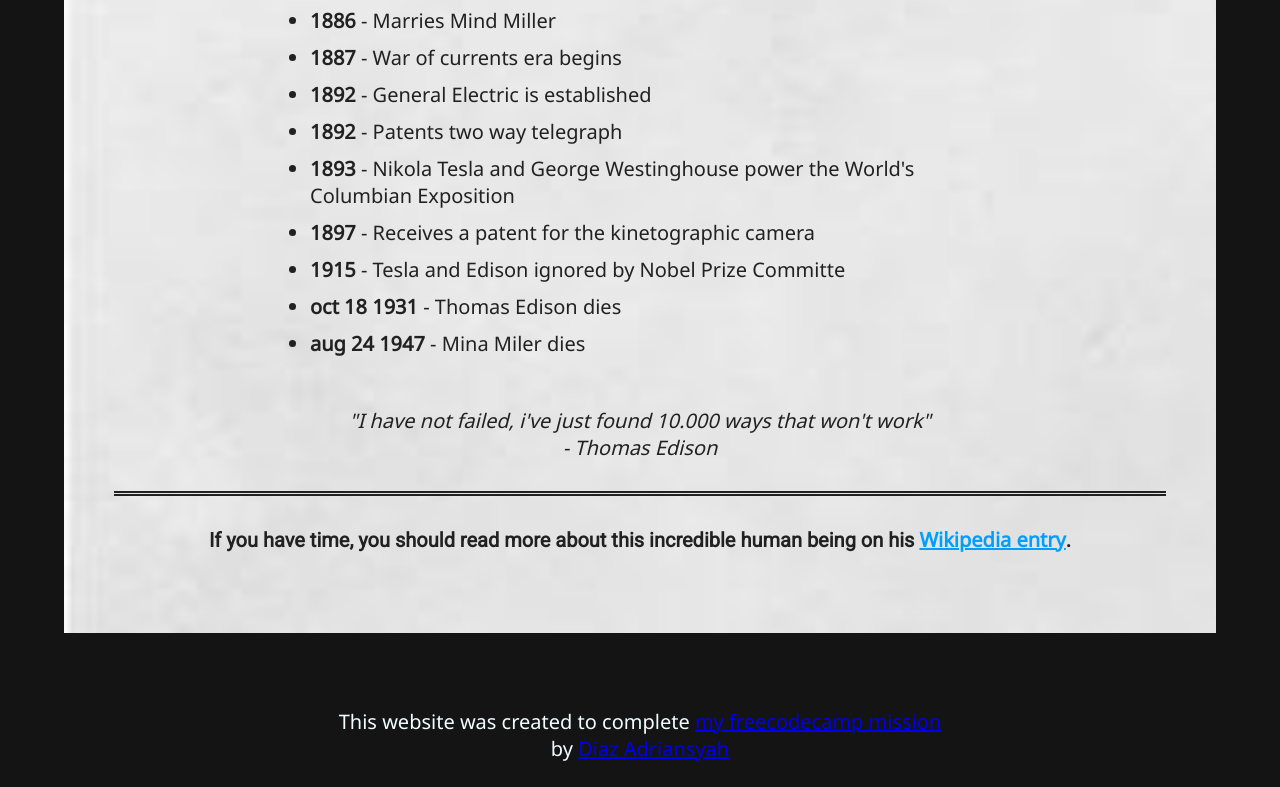
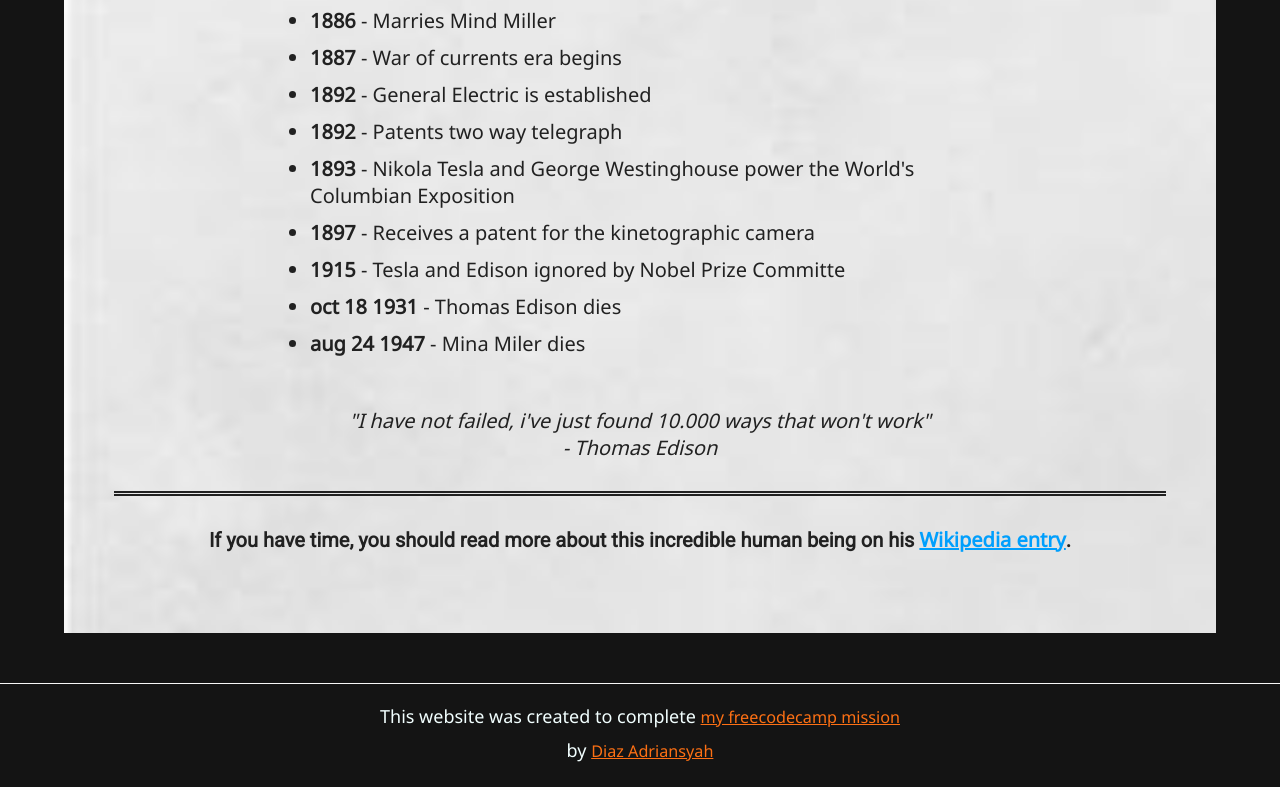
Before and after one commit to Diaz-adrianz/freecodecamp-mission, a plain HTML site: page tribute-page/fcc-tribute-page.html in a window 1280 px wide. Shown: the part 1717-2504 px from the top of the page. Drawn offline with Linux system fonts and the light colour scheme.

Commit message:
Update freecode.css

```diff
--- a/tribute-page/freecode.css
+++ b/tribute-page/freecode.css
@@ -84,18 +84,20 @@ section a{
 }
 
 /* footer  */
-footer{
-    width: 100%;
-    padding: 25px;
-}
-footer span{
-    cursor: pointer;
-    color: #009ffd;
-    font-family: 'roboto', sans-serif;
-    text-decoration: none;
-} footer span:hover{
-    font-weight: bold;
-}
+#developer{
+    padding: 10px 0;
+    margin: 30px 0 0 0;
+    border-top: 1px solid #f7f7f7;
+  }
+  #developer p, #developer a{
+    text-align: center;
+    font-size: .9em;
+    margin: 10px 0;
+
+  }
+  #developer a{
+      color: #fd7014;
+  }
 
 @media only screen and (max-width: 600px){
     *{ font-size: 16px; }
```
